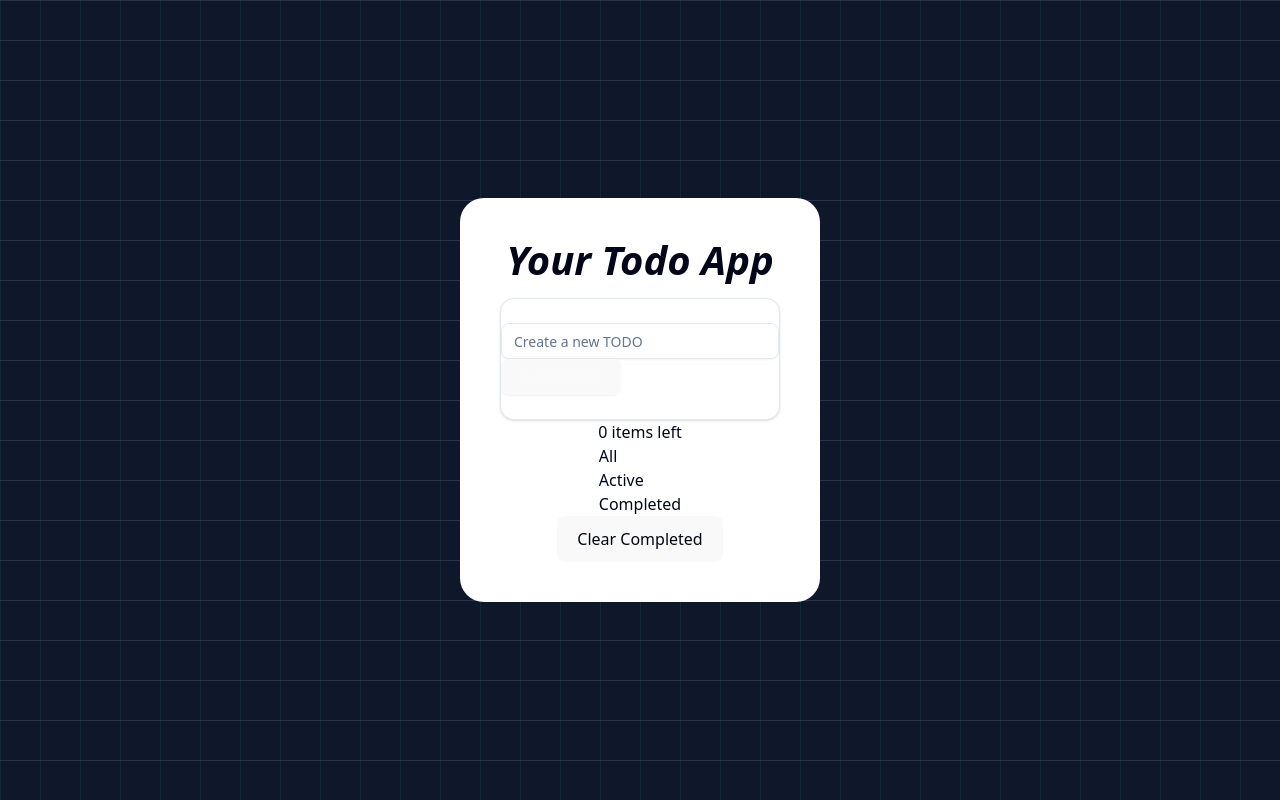
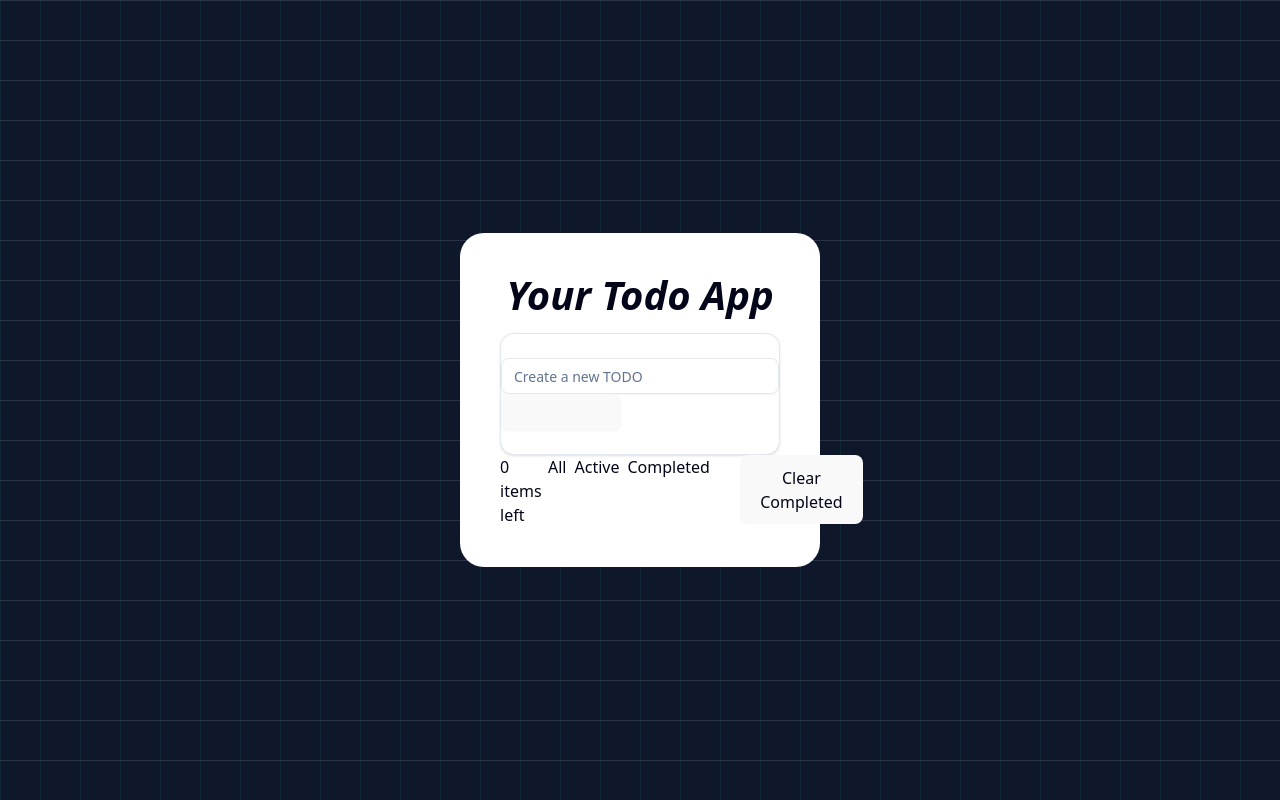
Before and after one commit to ernest03011/react-app, a React (Vite) app: page / in a window 1280 px wide. Built offline with nearby package versions, Linux system fonts and the light colour scheme.

Commit message:
chore: style the current active filter

```diff
--- a/src/TodoMenuBar.jsx
+++ b/src/TodoMenuBar.jsx
@@ -1,6 +1,6 @@
 import { useEffect, useState } from "react";
 
-function TodoMenuBar({ todos, setTodos, setFilter }) {
+function TodoMenuBar({ todos, setTodos, filter, setFilter }) {
   const [itemsLeft, setItemsLeft] = useState(0);
 
   useEffect(() => {
@@ -20,21 +20,23 @@ function TodoMenuBar({ todos, setTodos, setFilter }) {
     setTodos(inCompletedTodos);
   }
 
-  function applyFilter(filter) {
-    setFilter(filter);
+  function applyFilter(newFilter) {
+    setFilter(newFilter);
   }
 
   return (
-    <>
-      <ul>
+    <div className="grid sm:grid-cols-12 gap-2">
+      <ul className="col-span-2">
         <li>{itemsLeft} items left</li>
       </ul>
-      <ul>
+      <ul className="flex col-span-8 gap-2">
         <li
           onClick={() => {
             applyFilter("all");
           }}
-          className="cursor"
+          className={` ${
+            filter == "all" ? "text-blue-950 font-bold" : ""
+          } cursor hover:text-blue-950 hover:font-bold`}
         >
           All
         </li>
@@ -42,7 +44,9 @@ function TodoMenuBar({ todos, setTodos, setFilter }) {
           onClick={() => {
             applyFilter("active");
           }}
-          className="cursor"
+          className={` ${
+            filter == "active" ? "text-blue-950 font-bold" : ""
+          } cursor hover:text-blue-950 hover:font-bold`}
         >
           Active
         </li>
@@ -50,17 +54,19 @@ function TodoMenuBar({ todos, setTodos, setFilter }) {
           onClick={() => {
             applyFilter("completed");
           }}
-          className="cursor"
+          className={` ${
+            filter == "completed" ? "text-blue-950 font-bold" : ""
+          } cursor hover:text-blue-950 hover:font-bold`}
         >
           Completed
         </li>
       </ul>
-      <ul>
+      <ul className="col-span-2">
         <li>
           <button onClick={deleteCompletedTodos}>Clear Completed</button>
         </li>
       </ul>
-    </>
+    </div>
   );
 }
 
```
